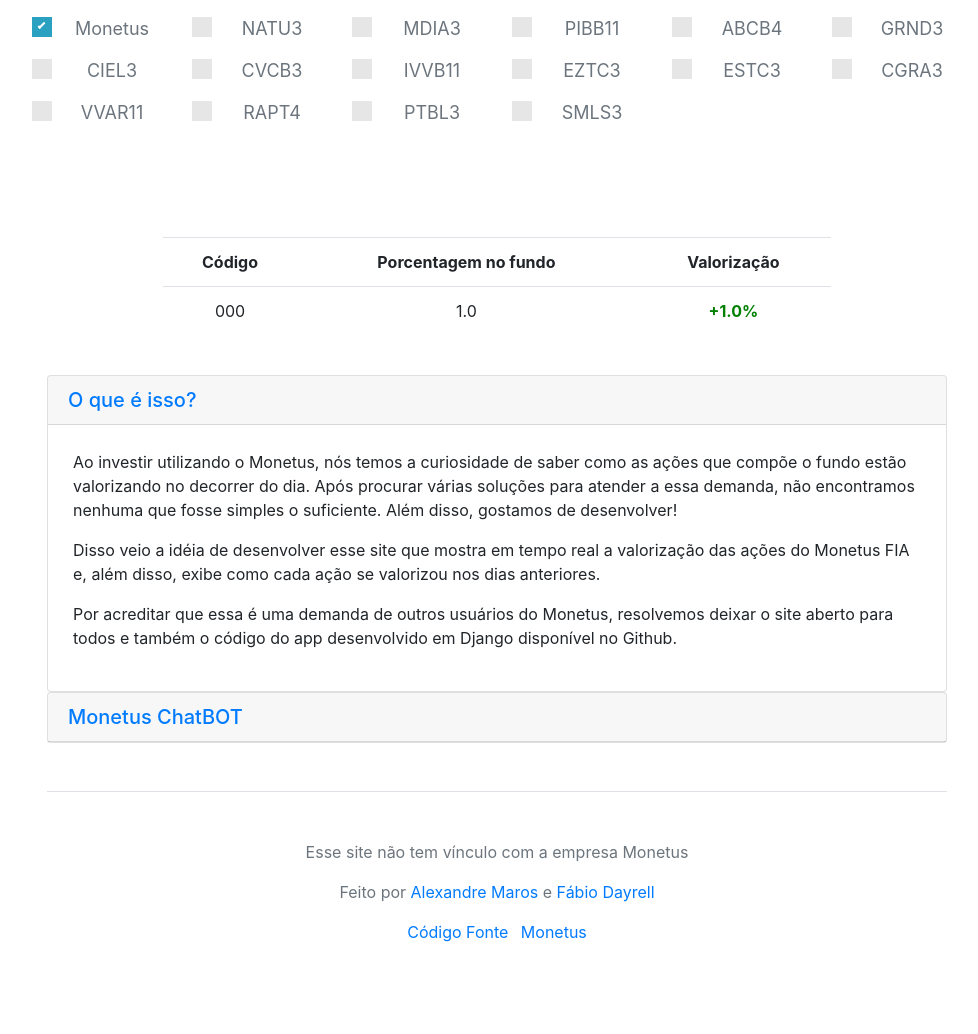
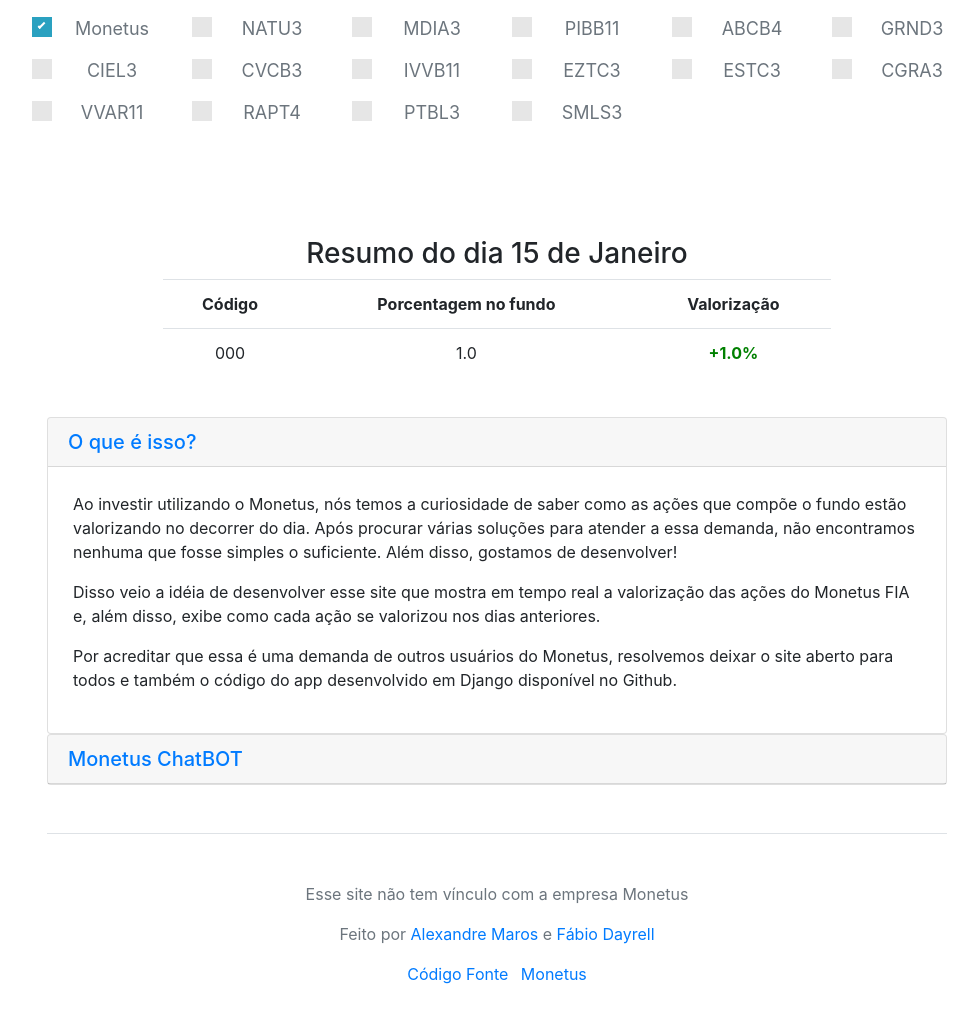
Before and after one commit to alepmaros/monetus-fiavis, a Django app: page /monetus/ in a window 1280 px wide. Shown: the part 922-1956 px from the top of the page, without its empty margins (143-1121 px from the left). Before the commit the page ends 1864 px from the top, so only its background shows below. Run offline with Django 3.2, Linux system fonts and the light colour scheme; tables that the repository leaves empty hold one stand-in row (values such as "Sample post"); some libraries are stand-ins or nearby versions.

Commit message:
Adicionando data do resumo das ações na home e novas cores para o gráfico

```diff
--- a/monetus_fiavis/fiavis/templates/fiavis/chart.html
+++ b/monetus_fiavis/fiavis/templates/fiavis/chart.html
@@ -33,6 +33,12 @@
   var stocks = []
   var data = []
   var totalvcp = 0
+
+  Highcharts.setOptions({
+    colors: ['#000000', '#FFBF00', '#A4C639', '#BD33A4', '#7FFFD4', '#2A52BE', '#B2BEB5',
+             '#6D351A', '#007FFF', '#F4C2C2', '#734F96', '#004225', '#CD7F32', '#FBCEB1',
+             '#4B5320', '#CD5B45', '#E32636']
+  });
 
   all_days.forEach(element => {
     d = new Date(element.day)
--- a/monetus_fiavis/fiavis/templates/fiavis/index.html
+++ b/monetus_fiavis/fiavis/templates/fiavis/index.html
@@ -179,7 +179,7 @@
 
   <div class="container">
     <div class="pricing-header px-3 py-3 pt-md-5 pb-md-4 mx-auto text-center">
-
+      <h3>Resumo do dia {{ last_day_updated.time | date:"d" }} de {{ last_day_updated.time | date:"F" }}</h3>
         <table class="table">
           <tr>
             <th>Código</th>
```
